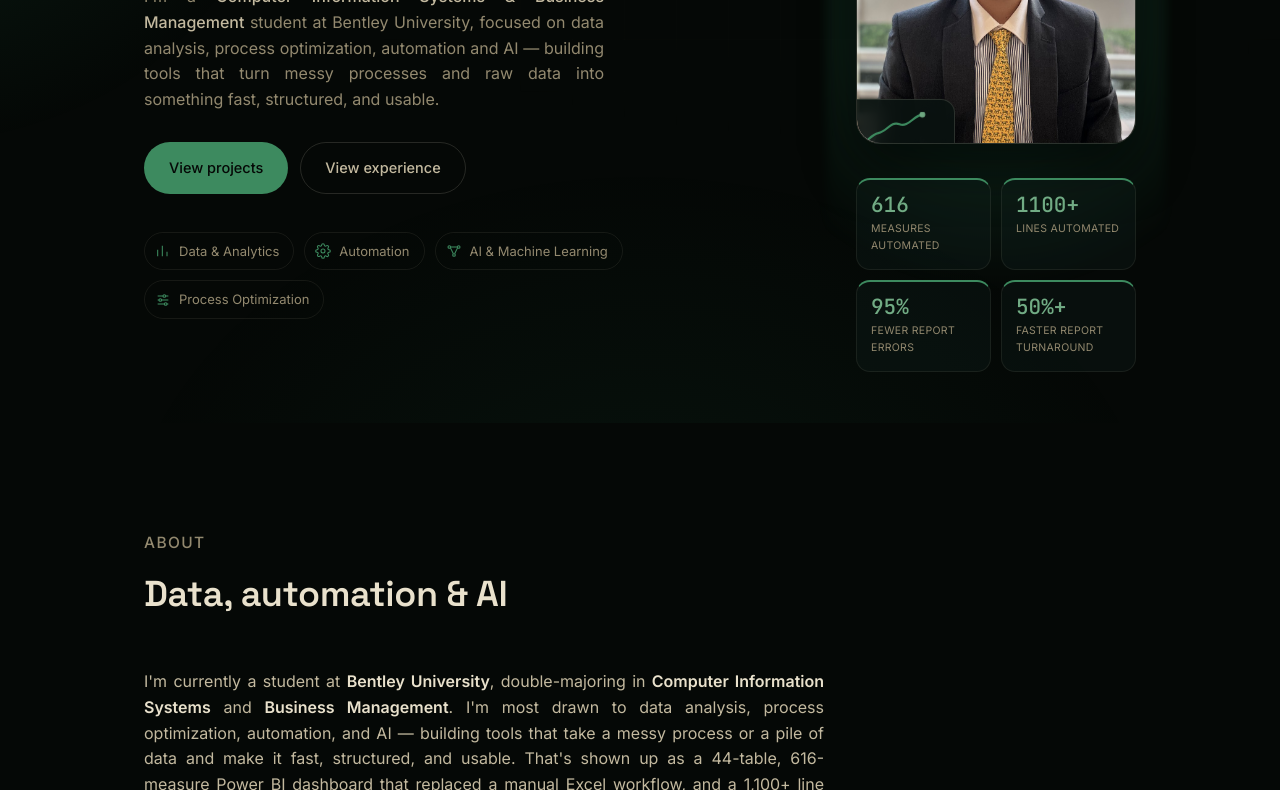
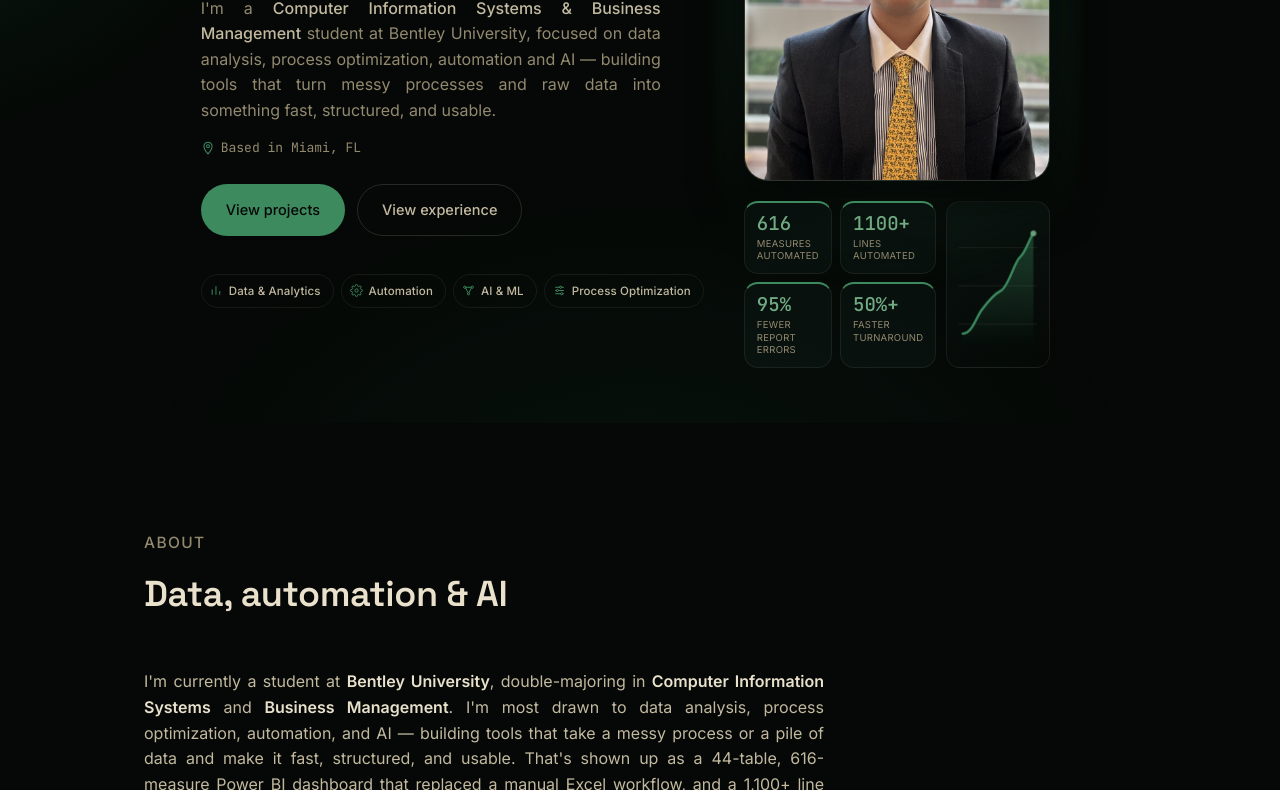
Before and after one commit to alejandrogm000/Personal-Portfolio, a plain HTML site: page index.html in a window 1280 px wide. Shown: the part 377-1167 px from the top of the page. Drawn offline with Linux system fonts and the light colour scheme.

Commit message:
One-row domain chips, add Musson to nav, move location under hero desc, remove photo badge, add chart widget beside hero stats

```diff
--- a/index.html
+++ b/index.html
@@ -101,7 +101,7 @@
     background:rgba(8,13,10,0.86);
     box-shadow:0 12px 40px rgba(0,0,0,0.35);
   }
-  .brand{font-family:var(--font-display);font-weight:600;font-size:16.5px;color:var(--ice-100);display:flex;align-items:center;gap:8px}
+  .brand{font-family:var(--font-display);font-weight:600;font-size:15px;color:var(--ice-100);display:flex;align-items:center;gap:8px}
   .brand-dot{width:8px;height:8px;border-radius:50%;background:var(--mint-400);box-shadow:0 0 10px var(--mint-glow)}
   .nav-links{display:flex;gap:clamp(16px,2.6vw,30px);font-size:14px;color:var(--ice-300)}
   .nav-links a{position:relative;padding:4px 0;transition:color .2s ease}
@@ -134,12 +134,17 @@
   .corner-label .v{font-size:13.5px;color:var(--ice-300);font-family:var(--font-mono)}
   @media (max-width:760px){ .corner-label{display:none} }
 
-  .hero .wrap{display:grid;grid-template-columns:1.35fr 0.65fr;gap:40px;align-items:center}
+  .hero .wrap{display:grid;grid-template-columns:1.2fr 0.8fr;gap:40px;align-items:center}
   .hero-text{opacity:0;transform:translateY(14px);animation:rise .8s ease forwards .15s}
   .hero-name{font-size:clamp(36px,5vw,58px);line-height:1.03;color:var(--ice-100);margin-bottom:18px;letter-spacing:-0.02em}
   .hero-name .accent{color:var(--mint-400)}
   .hero-desc{color:var(--ice-500);font-size:16px;max-width:460px;margin-bottom:30px;text-align:justify}
   .hero-desc strong{color:var(--ice-300);font-weight:500}
+  .hero-location{
+    display:flex;align-items:center;gap:6px;font-size:13px;color:var(--ice-500);
+    margin-top:-16px;margin-bottom:26px;font-family:var(--font-mono);
+  }
+  .hero-location svg{width:14px;height:14px;stroke:var(--mint-400);flex-shrink:0}
 
   .cta-row{display:flex;flex-wrap:wrap;gap:12px;margin-bottom:38px}
   .btn{
@@ -156,22 +161,23 @@
   .btn.is-disabled{opacity:.5;cursor:not-allowed}
   .btn.is-disabled:hover{background:var(--mint-400);box-shadow:none}
 
-  .domain-row{display:flex;flex-wrap:wrap;gap:10px}
+  .domain-row{display:flex;flex-wrap:nowrap;gap:7px}
   .domain-chip{
-    display:flex;align-items:center;gap:8px;font-size:13px;color:var(--ice-500);
-    border:1px solid var(--line);border-radius:var(--r-pill);padding:8px 14px 8px 10px;
+    display:flex;align-items:center;gap:6px;font-size:11.5px;font-weight:500;color:var(--ice-300);
+    letter-spacing:.01em;white-space:nowrap;
+    border:1px solid var(--line);border-radius:var(--r-pill);padding:7px 12px 7px 8px;
     transition:border-color .2s ease, color .2s ease;
   }
-  .domain-chip:hover{border-color:var(--line-strong);color:var(--ice-300)}
-  .domain-chip .ic{width:16px;height:16px;color:var(--mint-400);flex-shrink:0}
-  .domain-chip svg{width:100%;height:100%;stroke:currentColor;fill:none;stroke-width:1.6}
+  .domain-chip:hover{border-color:var(--line-strong);color:var(--ice-100)}
+  .domain-chip .ic{width:13px;height:13px;color:var(--mint-400);flex-shrink:0}
+  .domain-chip svg{width:100%;height:100%;stroke:currentColor;fill:none;stroke-width:1.8}
 
   /* hero visual — portrait */
   .hero-visual{position:relative;opacity:0;animation:fadeIn 1s ease forwards .45s;perspective:1200px}
-  .photo-wrap{position:relative;width:100%;max-width:280px;margin-left:auto}
+  .photo-wrap{position:relative;width:100%;max-width:330px;margin-left:auto}
   .photo-glow{
     position:absolute;inset:-30px;z-index:0;
-    background:radial-gradient(circle at 50% 40%, rgba(63,214,148,0.20), transparent 65%);
+    background:radial-gradient(circle at 50% 40%, rgba(61,138,95,0.20), transparent 65%);
     filter:blur(6px);
   }
   .photo-frame{
@@ -185,35 +191,35 @@
   .photo-frame img{width:100%;height:100%;object-fit:cover;display:block}
   .photo-frame::after{
     content:'';position:absolute;inset:0;
-    background:linear-gradient(200deg, rgba(63,214,148,0.10), transparent 40%);
+    background:linear-gradient(200deg, rgba(61,138,95,0.10), transparent 40%);
     pointer-events:none;
   }
   .corner{position:absolute;width:20px;height:20px;border-color:var(--mint-400);z-index:2;opacity:.9}
   .corner.tl{top:-8px;left:-8px;border-top:2px solid;border-left:2px solid;border-radius:6px 0 0 0}
   .corner.br{bottom:-8px;right:-8px;border-bottom:2px solid;border-right:2px solid;border-radius:0 0 6px 0}
 
-  /* mini animated line-chart badge — ties back to the original hero visual */
-  .chart-badge{
-    position:absolute;left:-20px;bottom:-20px;z-index:3;
-    width:118px;padding:12px 14px 10px;border-radius:14px;
-    background:rgba(10,19,16,0.88);border:1px solid var(--line-strong);
-    backdrop-filter:blur(10px);box-shadow:0 14px 30px rgba(0,0,0,0.45);
-    animation:fadeIn .8s ease forwards 1.2s;opacity:0;
-  }
-  .chart-badge svg{display:block;width:100%;height:auto}
-  .chart-badge .pulse-dot{animation:dotPulse 2.2s ease-in-out infinite}
-  @keyframes dotPulse{0%,100%{opacity:1;r:3.2}50%{opacity:.55;r:4.6}}
-
+  .stats-chart-row{display:flex;gap:10px;margin-top:20px;align-items:stretch}
   .photo-stats{
-    position:relative;z-index:1;display:grid;grid-template-columns:1fr 1fr;gap:10px;margin-top:34px;
+    position:relative;z-index:1;display:grid;grid-template-columns:1fr 1fr;gap:8px;flex:1.35;
   }
   .photo-stats > div{
-    padding:14px 14px;border-radius:var(--r-md);
+    padding:11px 12px;border-radius:var(--r-md);
     border:1px solid var(--line);background:rgba(19,36,32,0.28);
     border-top:2px solid var(--mint-400);
   }
-  .photo-stats .num{font-family:var(--font-mono);font-size:21px;color:var(--mint-300);font-weight:500;line-height:1}
-  .photo-stats .lbl{font-size:10.5px;color:var(--ice-500);margin-top:6px;text-transform:uppercase;letter-spacing:.03em}
+  .photo-stats .num{font-family:var(--font-mono);font-size:19px;color:var(--mint-300);font-weight:500;line-height:1}
+  .photo-stats .lbl{font-size:9.5px;color:var(--ice-500);margin-top:5px;text-transform:uppercase;letter-spacing:.03em;line-height:1.3}
+
+  /* small "live" chart widget beside the metrics — decorative, ties to the data/BI background */
+  .chart-widget{
+    flex:1;min-width:104px;border-radius:var(--r-md);
+    border:1px solid var(--line);background:linear-gradient(165deg, rgba(19,36,32,0.4), rgba(8,13,10,0.2));
+    padding:10px 8px 8px;display:flex;flex-direction:column;overflow:hidden;
+  }
+  .chart-widget svg{width:100%;height:100%;display:block}
+  .chart-widget .pulse-dot{animation:dotPulse 2.2s ease-in-out infinite}
+  @keyframes dotPulse{0%,100%{opacity:1;r:3}50%{opacity:.5;r:4.2}}
+  .chart-fill{opacity:0;animation:fadeIn 1s ease forwards 1.3s}
 
 
   @keyframes rise{to{opacity:1;transform:translateY(0)}}
@@ -368,6 +374,7 @@
     .skill-table{grid-template-columns:1fr}
     .project{grid-template-columns:1fr}
     .project-visual{order:-1;max-width:280px;margin:0 auto}
+    .domain-row{flex-wrap:wrap}
   }
   a:focus-visible, button:focus-visible{outline:2px solid var(--mint-400);outline-offset:3px;border-radius:4px}
 </style>
@@ -380,7 +387,7 @@
 
 <div class="nav-outer">
   <nav id="mainNav">
-    <a class="brand" href="#top"><span class="brand-dot"></span>Alejandro Gomez</a>
+    <a class="brand" href="#top"><span class="brand-dot"></span>Alejandro Gomez Musson</a>
     <div class="nav-links">
       <a href="#about">About</a>
       <a href="#experience">Experience</a>
@@ -404,6 +411,10 @@
         Bentley University, focused on data analysis, process optimization, automation and AI —
         building tools that turn messy processes and raw data into something fast, structured, and usable.
       </p>
+      <div class="hero-location">
+        <svg viewBox="0 0 24 24" fill="none" stroke-width="1.8"><path d="M12 22s7-7.4 7-13a7 7 0 1 0-14 0c0 5.6 7 13 7 13z"/><circle cx="12" cy="9" r="2.5"/></svg>
+        Based in Miami, FL
+      </div>
       <div class="cta-row">
         <a class="btn btn-primary" href="#projects">View projects</a>
         <a class="btn btn-ghost" href="#experience">View experience</a>
@@ -411,7 +422,7 @@
       <div class="domain-row">
         <span class="domain-chip"><span class="ic"><svg viewBox="0 0 24 24"><path d="M4 20V10"/><path d="M11 20V4"/><path d="M18 20v-7"/></svg></span>Data &amp; Analytics</span>
         <span class="domain-chip"><span class="ic"><svg viewBox="0 0 24 24"><circle cx="12" cy="12" r="3"/><path d="M19.4 15a1.7 1.7 0 0 0 .34 1.87l.06.06a2 2 0 1 1-2.83 2.83l-.06-.06a1.7 1.7 0 0 0-1.87-.34 1.7 1.7 0 0 0-1 1.55V21a2 2 0 0 1-4 0v-.09a1.7 1.7 0 0 0-1-1.55 1.7 1.7 0 0 0-1.87.34l-.06.06a2 2 0 1 1-2.83-2.83l.06-.06a1.7 1.7 0 0 0 .34-1.87 1.7 1.7 0 0 0-1.55-1H3a2 2 0 0 1 0-4h.09a1.7 1.7 0 0 0 1.55-1 1.7 1.7 0 0 0-.34-1.87l-.06-.06a2 2 0 1 1 2.83-2.83l.06.06a1.7 1.7 0 0 0 1.87.34H9a1.7 1.7 0 0 0 1-1.55V3a2 2 0 0 1 4 0v.09a1.7 1.7 0 0 0 1 1.55 1.7 1.7 0 0 0 1.87-.34l.06-.06a2 2 0 1 1 2.83 2.83l-.06.06a1.7 1.7 0 0 0-.34 1.87V9a1.7 1.7 0 0 0 1.55 1H21a2 2 0 0 1 0 4h-.09a1.7 1.7 0 0 0-1.55 1z"/></svg></span>Automation</span>
-        <span class="domain-chip"><span class="ic"><svg viewBox="0 0 24 24"><circle cx="5" cy="6" r="2"/><circle cx="19" cy="6" r="2"/><circle cx="12" cy="18" r="2"/><path d="M6.7 7.3L11 16"/><path d="M17.3 7.3L13 16"/><path d="M7 6h10"/></svg></span>AI &amp; Machine Learning</span>
+        <span class="domain-chip"><span class="ic"><svg viewBox="0 0 24 24"><circle cx="5" cy="6" r="2"/><circle cx="19" cy="6" r="2"/><circle cx="12" cy="18" r="2"/><path d="M6.7 7.3L11 16"/><path d="M17.3 7.3L13 16"/><path d="M7 6h10"/></svg></span>AI &amp; ML</span>
         <span class="domain-chip"><span class="ic"><svg viewBox="0 0 24 24"><line x1="4" y1="6" x2="20" y2="6"/><circle cx="14" cy="6" r="2" fill="#050806"/><line x1="4" y1="12" x2="20" y2="12"/><circle cx="8" cy="12" r="2" fill="#050806"/><line x1="4" y1="18" x2="20" y2="18"/><circle cx="16" cy="18" r="2" fill="#050806"/></svg></span>Process Optimization</span>
       </div>
     </div>
@@ -422,14 +433,8 @@
           <div class="corner tl"></div>
           <div class="corner br"></div>
           <img src="photo.jpg" alt="Alejandro Gomez Musson">
-          <div class="chart-badge" aria-hidden="true">
-            <svg viewBox="0 0 100 46" fill="none">
-              <path class="chart-line" d="M4 38 C 16 38, 20 26, 30 24 S 44 10, 54 14 S 70 4, 80 3"
-                stroke="#3d8a5f" stroke-width="2.5" stroke-linecap="round" fill="none"/>
-              <circle class="pulse-dot" cx="80" cy="3" r="3.2" fill="#71ab84"/>
-            </svg>
         </div>
-        </div>
+        <div class="stats-chart-row">
           <div class="photo-stats">
             <div>
               <div class="num mono">616</div>
@@ -445,7 +450,25 @@
             </div>
             <div>
               <div class="num mono">50%+</div>
-            <div class="lbl">faster report turnaround</div>
+              <div class="lbl">faster turnaround</div>
+            </div>
+          </div>
+          <div class="chart-widget" aria-hidden="true">
+            <svg viewBox="0 0 90 150" fill="none">
+              <defs>
+                <linearGradient id="areaGrad" x1="0" y1="0" x2="0" y2="1">
+                  <stop offset="0%" stop-color="#3d8a5f" stop-opacity="0.4"/>
+                  <stop offset="100%" stop-color="#3d8a5f" stop-opacity="0"/>
+                </linearGradient>
+              </defs>
+              <line x1="4" y1="35" x2="86" y2="35" stroke="#e8e0cc" stroke-opacity="0.08"/>
+              <line x1="4" y1="75" x2="86" y2="75" stroke="#e8e0cc" stroke-opacity="0.08"/>
+              <line x1="4" y1="115" x2="86" y2="115" stroke="#e8e0cc" stroke-opacity="0.08"/>
+              <path class="chart-fill" d="M8,125 C18,125 22,108 28,100 S40,84 48,80 S62,50 68,45 S78,25 82,20 L82,140 L8,140 Z" fill="url(#areaGrad)"/>
+              <path class="chart-line" d="M8,125 C18,125 22,108 28,100 S40,84 48,80 S62,50 68,45 S78,25 82,20"
+                stroke="#3d8a5f" stroke-width="2.5" stroke-linecap="round" fill="none"/>
+              <circle class="pulse-dot" cx="82" cy="20" r="3" fill="#71ab84"/>
+            </svg>
           </div>
         </div>
       </div>
@@ -475,7 +498,6 @@
       <span class="mono">Class of 2027</span>
       <span class="mono">GPA 3.30</span>
       <span>Dean's List ×3</span>
-      <span>Based in Miami, FL</span>
     </div>
     <p class="interests">
       <strong>Outside of work:</strong> golf, running (3 half marathons — Cambridge, Miami &amp; Bogotá), hiking, traveling, aviation, the maritime industry, technology, the stock market, and cryptocurrency.
```
Lines whose indentation alone changed are shown as unchanged.
